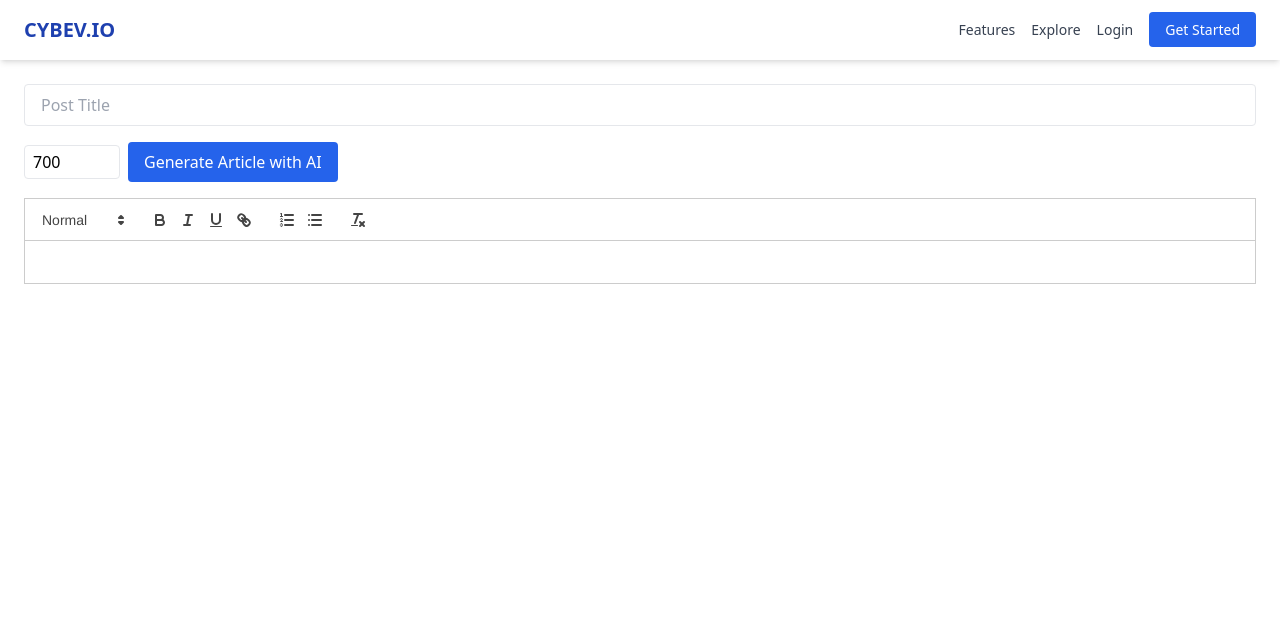
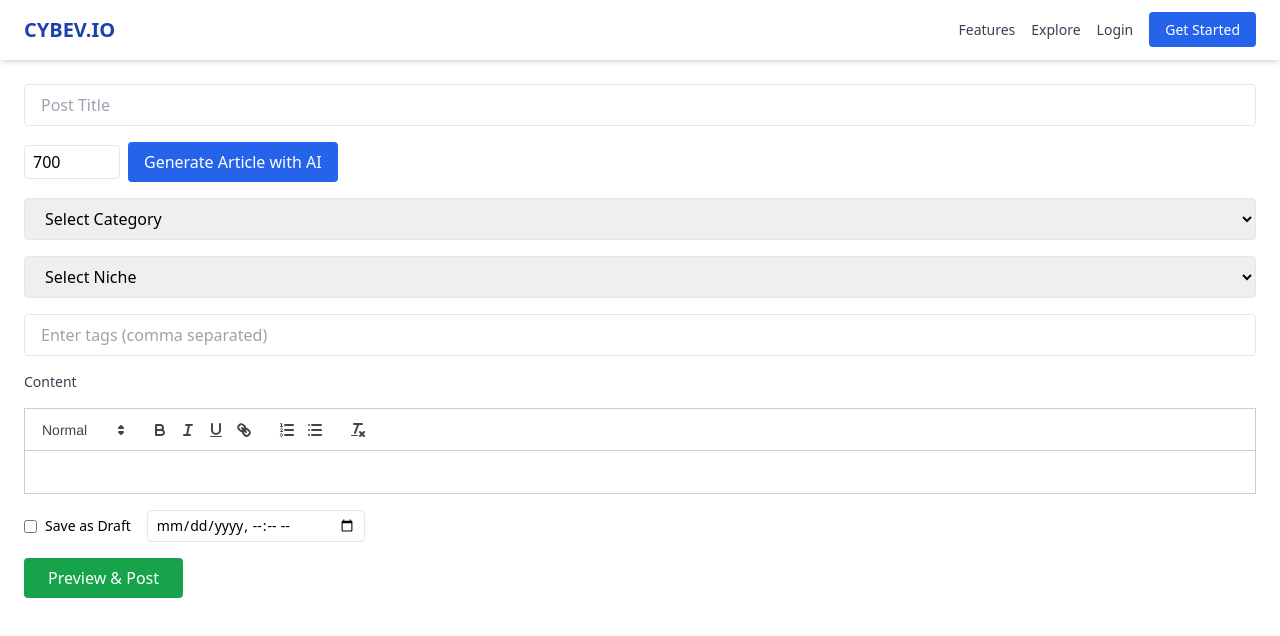
Before and after one commit to cybev1/cybev-frontend, a Next.js app: page /dashboard/write-post in a window 1280 px wide. Shown: the top 636 px of the page. Built offline with nearby package versions, Linux system fonts and the light colour scheme.

Commit message:
Add files via upload

```diff
--- a/components/blog/BlogEditor.js
+++ b/components/blog/BlogEditor.js
@@ -1,3 +1,4 @@
+
 import { useState } from 'react';
 import dynamic from 'next/dynamic';
 import 'react-quill/dist/quill.snow.css';
@@ -5,8 +6,13 @@ const ReactQuill = dynamic(() => import('react-quill'), { ssr: false });
 
 export default function BlogEditor() {
   const [title, setTitle] = useState('');
+  const [category, setCategory] = useState('');
+  const [niche, setNiche] = useState('');
+  const [tags, setTags] = useState('');
   const [content, setContent] = useState('');
   const [aiWords, setAiWords] = useState(700);
+  const [draft, setDraft] = useState(false);
+  const [scheduleDate, setScheduleDate] = useState('');
 
   const generateAIArticle = async () => {
     const res = await fetch(`${process.env.NEXT_PUBLIC_API_BASE}/api/ai/article`, {
@@ -16,6 +22,20 @@ export default function BlogEditor() {
     });
     const data = await res.json();
     if (data?.content) setContent(data.content);
+  };
+
+  const handleSubmit = () => {
+    const post = {
+      title,
+      category,
+      niche,
+      tags: tags.split(',').map(t => t.trim()),
+      content,
+      isDraft: draft,
+      scheduleAt: scheduleDate || null,
+    };
+    console.log('📝 Submit Post:', post);
+    // TODO: Wire to backend
   };
 
   return (
@@ -37,7 +57,41 @@ export default function BlogEditor() {
           Generate Article with AI
         </button>
       </div>
+      <select onChange={(e) => setCategory(e.target.value)} className="w-full px-4 py-2 border rounded">
+        <option value="">Select Category</option>
+        <option value="Technology">Technology</option>
+        <option value="Christianity">Christianity</option>
+        <option value="Health">Health</option>
+      </select>
+      <select onChange={(e) => setNiche(e.target.value)} className="w-full px-4 py-2 border rounded">
+        <option value="">Select Niche</option>
+        <option value="AI">AI</option>
+        <option value="Faith">Faith</option>
+        <option value="Wellness">Wellness</option>
+      </select>
+      <input
+        value={tags}
+        onChange={(e) => setTags(e.target.value)}
+        placeholder="Enter tags (comma separated)"
+        className="w-full px-4 py-2 border rounded"
+      />
+      <label className="block text-sm text-gray-700">Content</label>
       <ReactQuill theme="snow" value={content} onChange={setContent} className="bg-white" />
+      <div className="flex gap-4 items-center">
+        <label className="flex items-center gap-2 text-sm">
+          <input type="checkbox" checked={draft} onChange={() => setDraft(!draft)} />
+          Save as Draft
+        </label>
+        <input
+          type="datetime-local"
+          value={scheduleDate}
+          onChange={(e) => setScheduleDate(e.target.value)}
+          className="border px-2 py-1 rounded text-sm"
+        />
+      </div>
+      <button onClick={handleSubmit} className="bg-green-600 text-white px-6 py-2 rounded hover:bg-green-700">
+        Preview & Post
+      </button>
     </div>
   );
 }
```
